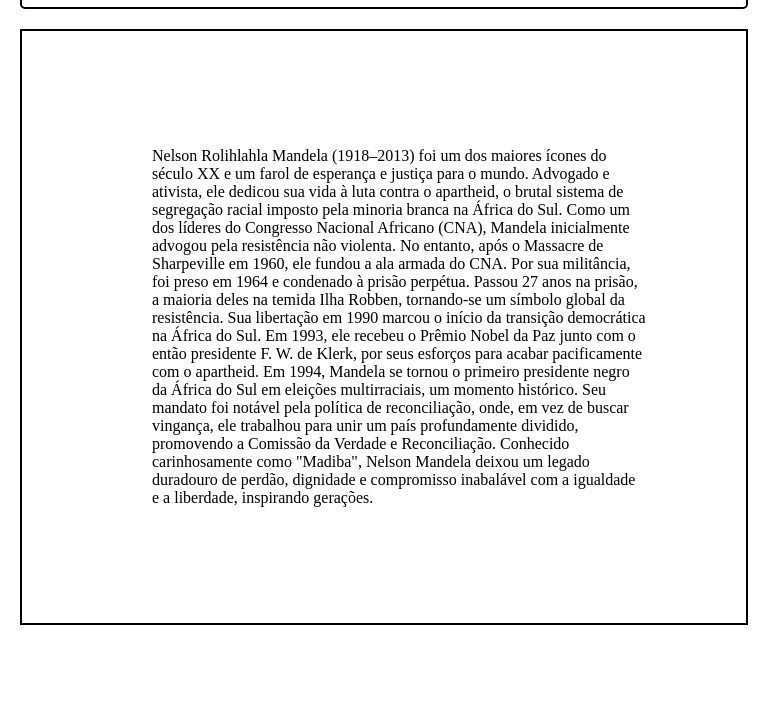
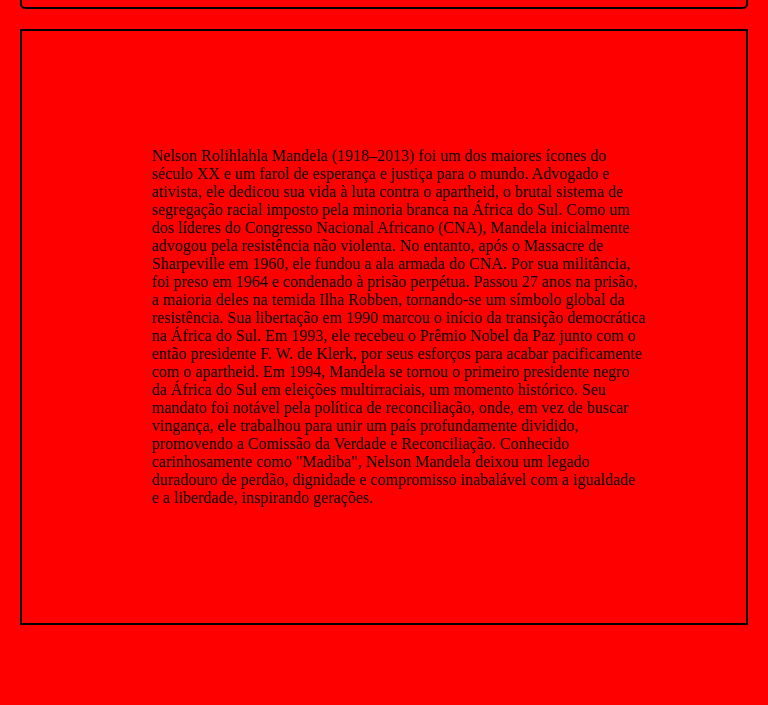
Before and after one commit to cauan-oss/key_of_linux, a plain HTML site: page wallet-dev.finance/learn-responsive/index.html in a window 768 px wide. Shown: the part 95-800 px from the top of the page. Drawn offline with Linux system fonts and the light colour scheme.

Commit message:
my first mediaQuery

```diff
--- a/wallet-dev.finance/learn-responsive/style.css
+++ b/wallet-dev.finance/learn-responsive/style.css
@@ -22,3 +22,10 @@
 img {
     border-radius: 5px;
 }
+
+@media screen and (max-width: 768px) and (min-width: 460px) {
+
+  body {
+    background-color: red;
+  }
+}
```
